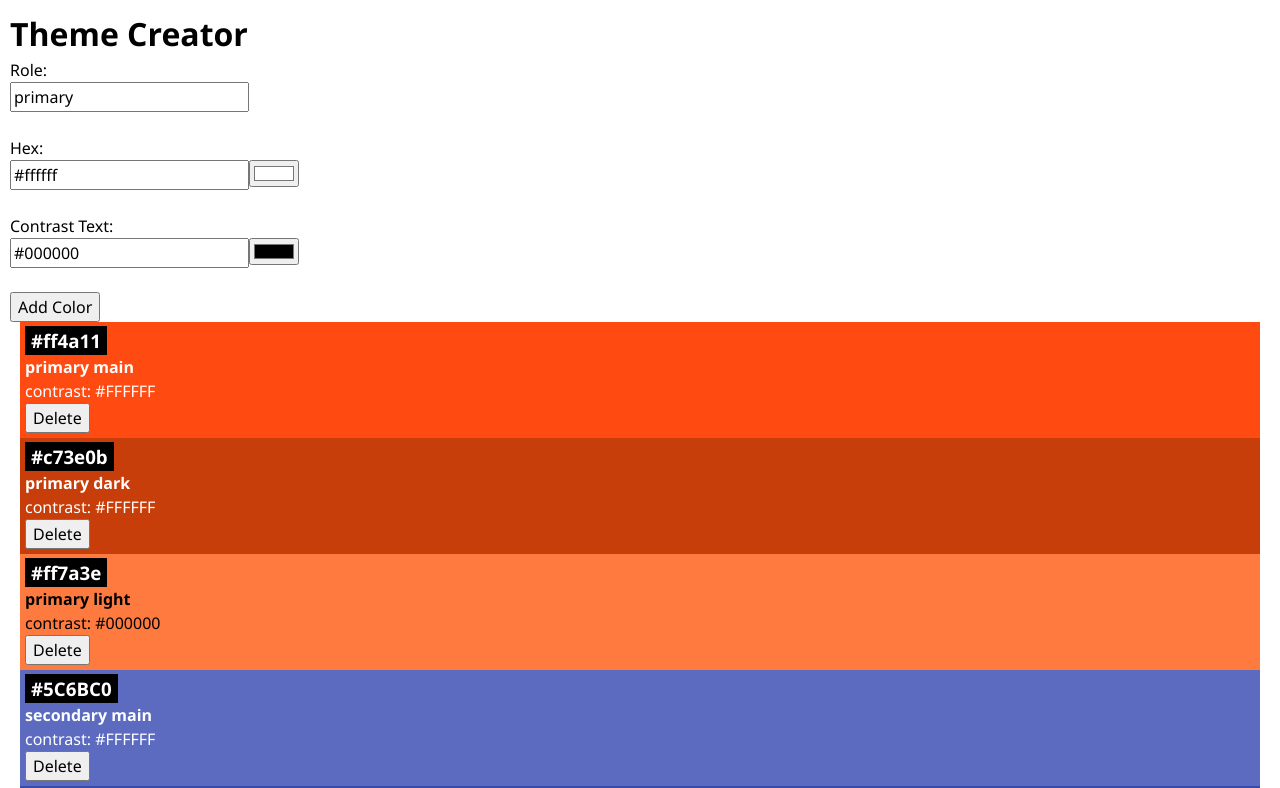
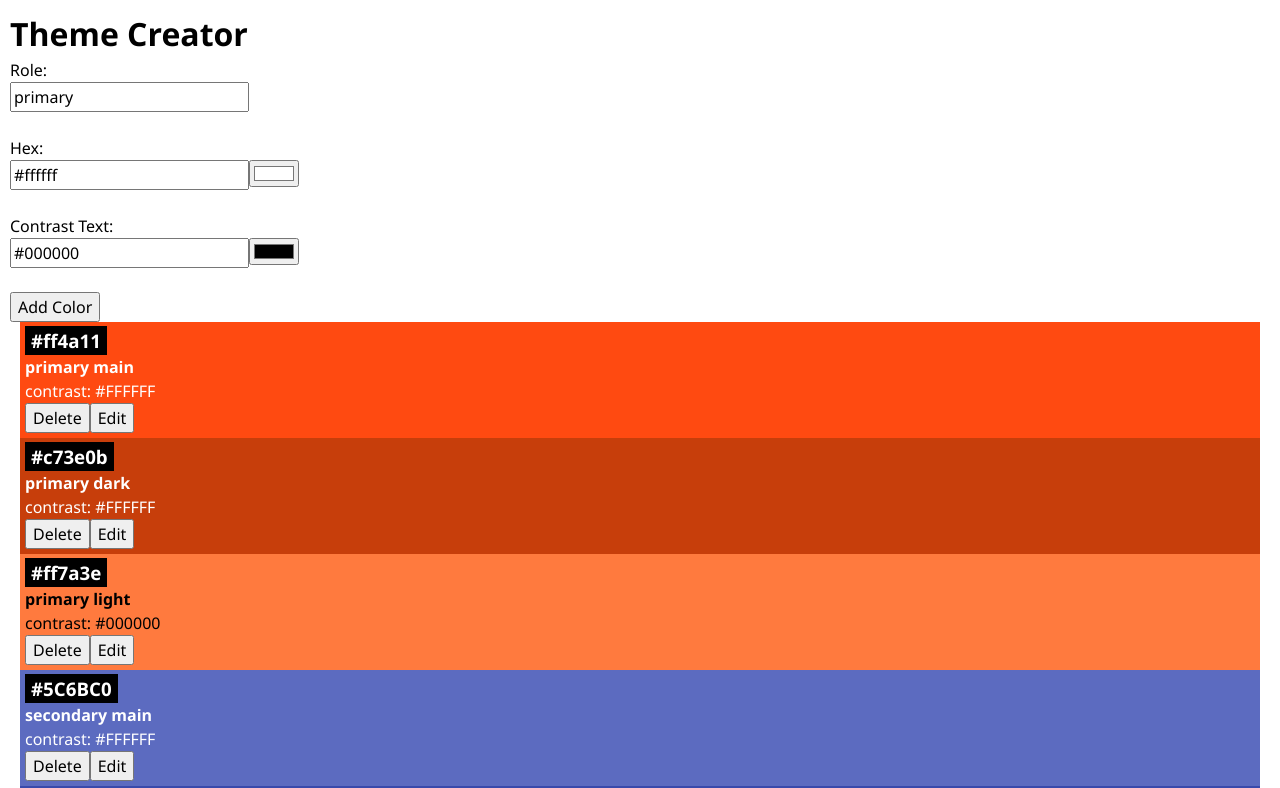
Before and after one commit to chrisspang89/web-react-recap-project, a React (Vite) app: page / in a window 1280 px wide. Shown: the top 788 px of the page. Built offline with nearby package versions, Linux system fonts and the light colour scheme.

Commit message:
Add Edit Color feature

```diff
--- a/src/App.jsx
+++ b/src/App.jsx
@@ -6,6 +6,7 @@ import "./App.css";
 
 export default function App() {
   const [colors, setColors] = useState(initialColors);
+  const [colorToEdit, setColorToEdit] = useState(null);
 
   const handleAddColor = (newColor) => {
     setColors([newColor, ...colors]);
@@ -15,13 +16,33 @@ export default function App() {
     setColors(colors.filter((color) => color.id !== colorId));
   };
 
+  const handleEditColor = (updatedColor) => {
+    setColors(
+      colors.map((color) =>
+        color.id === updatedColor.id ? updatedColor : color
+      )
+    );
+    setColorToEdit(null);
+  };
+
+  const startEditingColor = (colorId) => {
+    setColorToEdit(colorId);
+  };
+
   return (
     <>
       <h1>Theme Creator</h1>
       <ColorForm onAddColor={handleAddColor} />
       <div className="color-list">
         {colors.map((color) => (
-          <Color key={color.id} color={color} onDelete={handleDeleteColor} />
+          <Color
+            key={color.id}
+            color={color}
+            onDelete={handleDeleteColor}
+            onEdit={startEditingColor}
+            isEditting={color.id === colorToEdit}
+            onUpdate={handleEditColor}
+          />
         ))}
       </div>
     </>
--- a/src/Components/Color/Color.jsx
+++ b/src/Components/Color/Color.jsx
@@ -1,9 +1,20 @@
 import "./Color.css";
 import Button from "../Button/Button";
+import ColorForm from "../ColorForm/ColorForm";
 import { useState } from "react";
 
-export default function Color({ color, onDelete }) {
+export default function Color({
+  color,
+  onDelete,
+  onEdit,
+  isEditting,
+  onUpdate,
+}) {
   const [showDeleteConfirmation, setShowDeleteConfirmation] = useState(false);
+
+  const handleCloseEdit = () => {
+    onEdit(null);
+  };
 
   return (
     <div
@@ -31,6 +42,13 @@ export default function Color({ color, onDelete }) {
             text="Delete"
             onButtonClick={() => setShowDeleteConfirmation(true)}
           />
+          <Button text="Edit" onButtonClick={() => onEdit(color.id)} />
+          {isEditting && (
+            <>
+              <ColorForm color={color} onUpdate={onUpdate} isEditMode={true} />
+              <Button text="Close" onButtonClick={handleCloseEdit} />
+            </>
+          )}
         </>
       )}
     </div>
--- a/src/Components/ColorForm/ColorForm.jsx
+++ b/src/Components/ColorForm/ColorForm.jsx
@@ -1,22 +1,34 @@
-import { useState } from "react";
+import { useState, useEffect } from "react";
 import { nanoid } from "nanoid";
 import ColorInput from "../ColorInput/ColorInput";
 import "./ColorForm.css";
 
-export default function ColorForm({ onAddColor }) {
+export default function ColorForm({ onAddColor, onUpdate, color, isEditMode }) {
   const [role, setRole] = useState("primary");
   const [hex, setHex] = useState("#ffffff");
   const [contrastText, setContrastText] = useState("#000000");
 
+  useEffect(() => {
+    if (isEditMode && color) {
+      setRole(color.role);
+      setHex(color.hex);
+      setContrastText(color.contrastText);
+    }
+  }, [isEditMode, color]);
+
   const handleSubmit = (e) => {
     e.preventDefault();
-    const newColor = {
-      id: nanoid(),
+    const updatedColor = {
+      id: color ? color.id : nanoid(),
       role,
       hex,
       contrastText,
     };
-    onAddColor(newColor);
+    if (isEditMode) {
+      onUpdate(updatedColor);
+    } else {
+      onAddColor(updatedColor);
+    }
     setRole("primary");
     setHex("#ffffff");
     setContrastText("#000000");
@@ -44,7 +56,7 @@ export default function ColorForm({ onAddColor }) {
         colorType="contrastText"
       />
       <br />
-      <button type="submit">Add Color</button>
+      <button type="submit">{isEditMode ? "Update Color" : "Add Color"}</button>
     </form>
   );
 }
```
